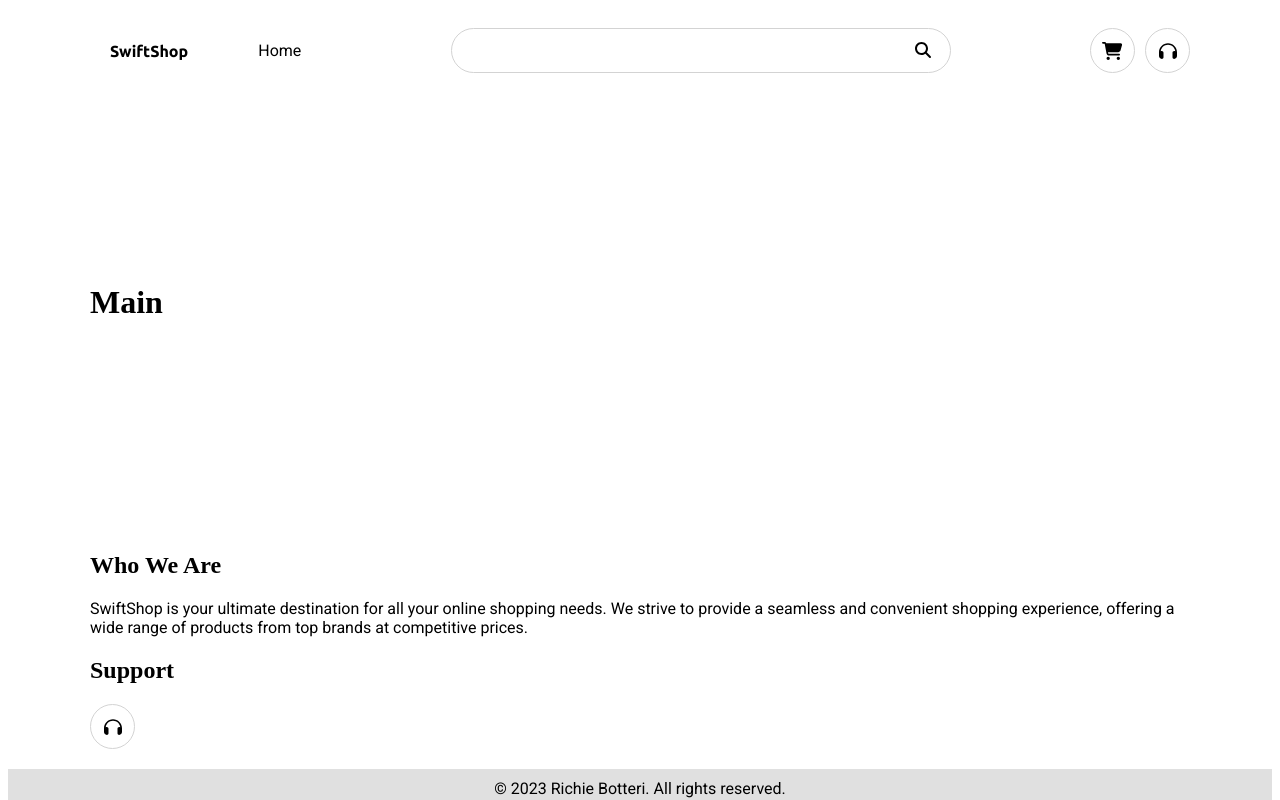
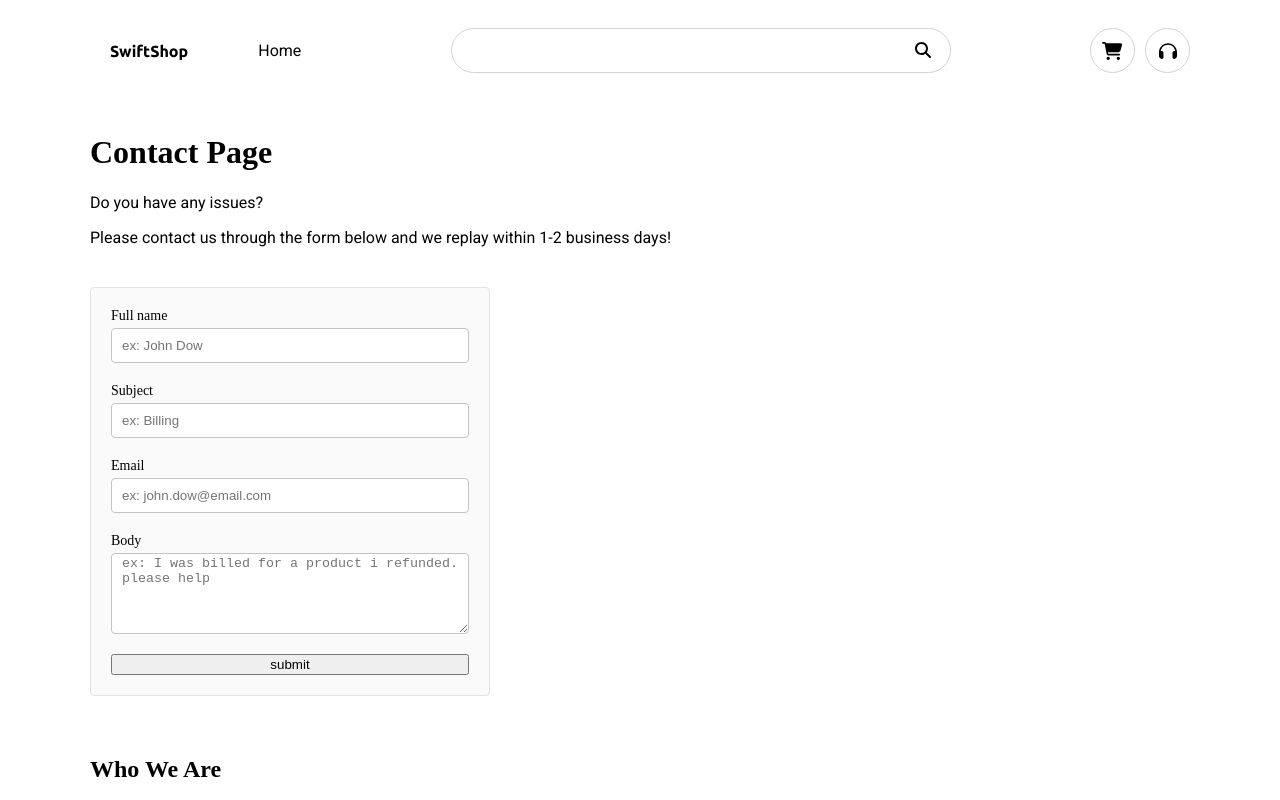
Before and after one commit to richiebotteri/frontend-frameworks-ca, a React (Vite) app: page /ContactPage in a window 1280 px wide. Shown: the top 800 px of the page. Built offline with nearby package versions, Linux system fonts and the light colour scheme.

Commit message:
adds ContactPage to website

```diff
--- a/src/App.jsx
+++ b/src/App.jsx
@@ -1,9 +1,13 @@
+import { Route, Routes } from "react-router-dom";
 import Layout from "./components/Layout";
+import ContactPage from "./pages/ContactPage";
 
 function App() {
   return (
     <Layout>
-      <h1>Main</h1>
+      <Routes>
+        <Route path="/ContactPage" element={<ContactPage />} />
+      </Routes>
     </Layout>
   );
 }
--- /dev/null
+++ b/src/components/ContactForm/index.jsx
@@ -0,0 +1,136 @@
+import { styled } from "styled-components";
+import * as flex from "../../styles/flex.styles";
+import { useState } from "react";
+
+const Form = styled.form`
+  ${flex.column};
+  gap: 20px;
+  max-width: 400px;
+  margin-top: 40px;
+  padding: 20px;
+  border: 1px solid #e4e4e4;
+  border-radius: 4px;
+  background-color: #fafafa;
+`;
+
+const FormGroup = styled.div`
+  ${flex.column};
+  gap: 4px;
+`;
+
+const Label = styled.label`
+  font-size: 14px;
+`;
+
+const inputStyles = `
+border: 1px solid #c4c4c4;
+border-radius: 4px;
+padding: 2px 0 2px 10px;
+`;
+
+const Input = styled.input`
+  height: 35px;
+  ${inputStyles}
+`;
+
+const TextArea = styled.textarea`
+  ${inputStyles}
+`;
+
+export default function ContactForm() {
+  const [name, setName] = useState("");
+  const [subject, setSubject] = useState("");
+  const [email, setEmail] = useState("");
+  const [body, setBody] = useState("");
+
+  function onFormSubmit(event) {
+    event.preventDefault();
+    const form = event.target;
+    const formInputData = new FormData(form);
+    const formInputObject = Object.fromEntries(formInputData);
+
+    console.log(formInputObject);
+
+    // form.reset();
+    // location.reload();
+  }
+
+  function onNameChange(event) {
+    const formNameValue = event.target.value;
+    setName(formNameValue);
+  }
+
+  function onSubjectChange(event) {
+    const formSubjectValue = event.target.value;
+    setSubject(formSubjectValue);
+  }
+
+  function onEmailChange(event) {
+    const formEmailValue = event.target.value;
+    setEmail(formEmailValue);
+  }
+
+  function onBodyChange(event) {
+    const formBodyValue = event.target.value;
+    setBody(formBodyValue);
+  }
+
+  return (
+    <Form onSubmit={onFormSubmit}>
+      <FormGroup>
+        <Label htmlFor="name">Full name</Label>
+        <Input
+          type="text"
+          id="name"
+          name="name"
+          placeholder="ex: John Dow"
+          value={name}
+          onChange={onNameChange}
+          minLength={3}
+          required
+        />
+      </FormGroup>
+      <FormGroup>
+        <Label htmlFor="subject">Subject</Label>
+        <Input
+          type="text"
+          id="subject"
+          name="subject"
+          placeholder="ex: Billing"
+          value={subject}
+          onChange={onSubjectChange}
+          minLength={3}
+          required
+        />
+      </FormGroup>
+      <FormGroup>
+        <Label htmlFor="email">Email</Label>
+        <Input
+          type="email"
+          id="email"
+          name="email"
+          placeholder="ex: john.dow@email.com"
+          value={email}
+          onChange={onEmailChange}
+          required
+        />
+      </FormGroup>
+      <FormGroup>
+        <Label htmlFor="body">Body</Label>
+        <TextArea
+          type="text"
+          id="body"
+          name="body"
+          placeholder="ex: I was billed for a product i refunded. please help"
+          rows="5"
+          cols="33"
+          value={body}
+          onChange={onBodyChange}
+          minLength={3}
+          required
+        ></TextArea>
+      </FormGroup>
+      <input type="submit" value="submit" />
+    </Form>
+  );
+}
--- /dev/null
+++ b/src/pages/ContactPage.jsx
@@ -0,0 +1,15 @@
+import ContactForm from "../components/ContactForm";
+
+export default function ContactPage() {
+  return (
+    <>
+      <h1>Contact Page</h1>
+      <p>Do you have any issues?</p>
+      <p>
+        Please contact us through the form below and we replay within 1-2
+        business days!
+      </p>
+      <ContactForm />
+    </>
+  );
+}
```
